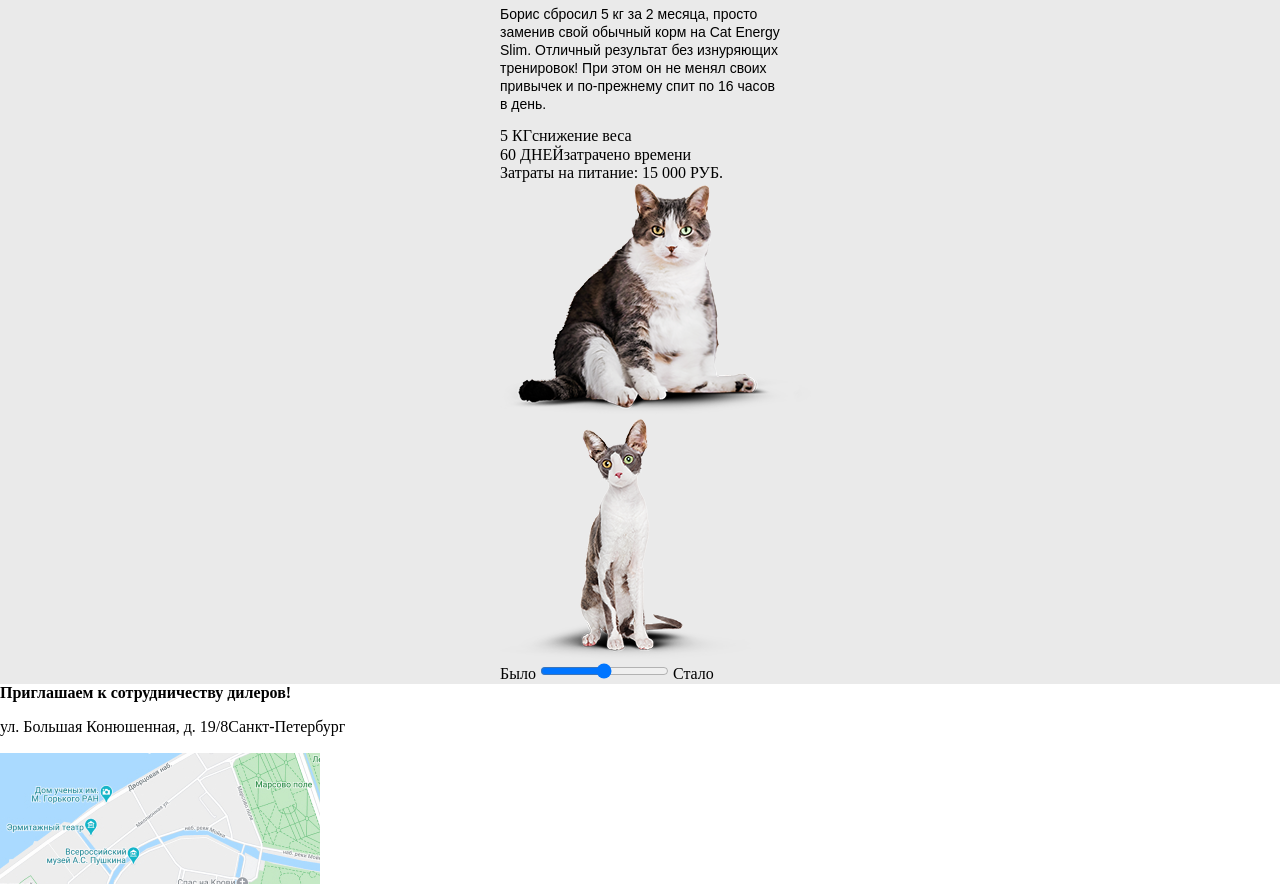
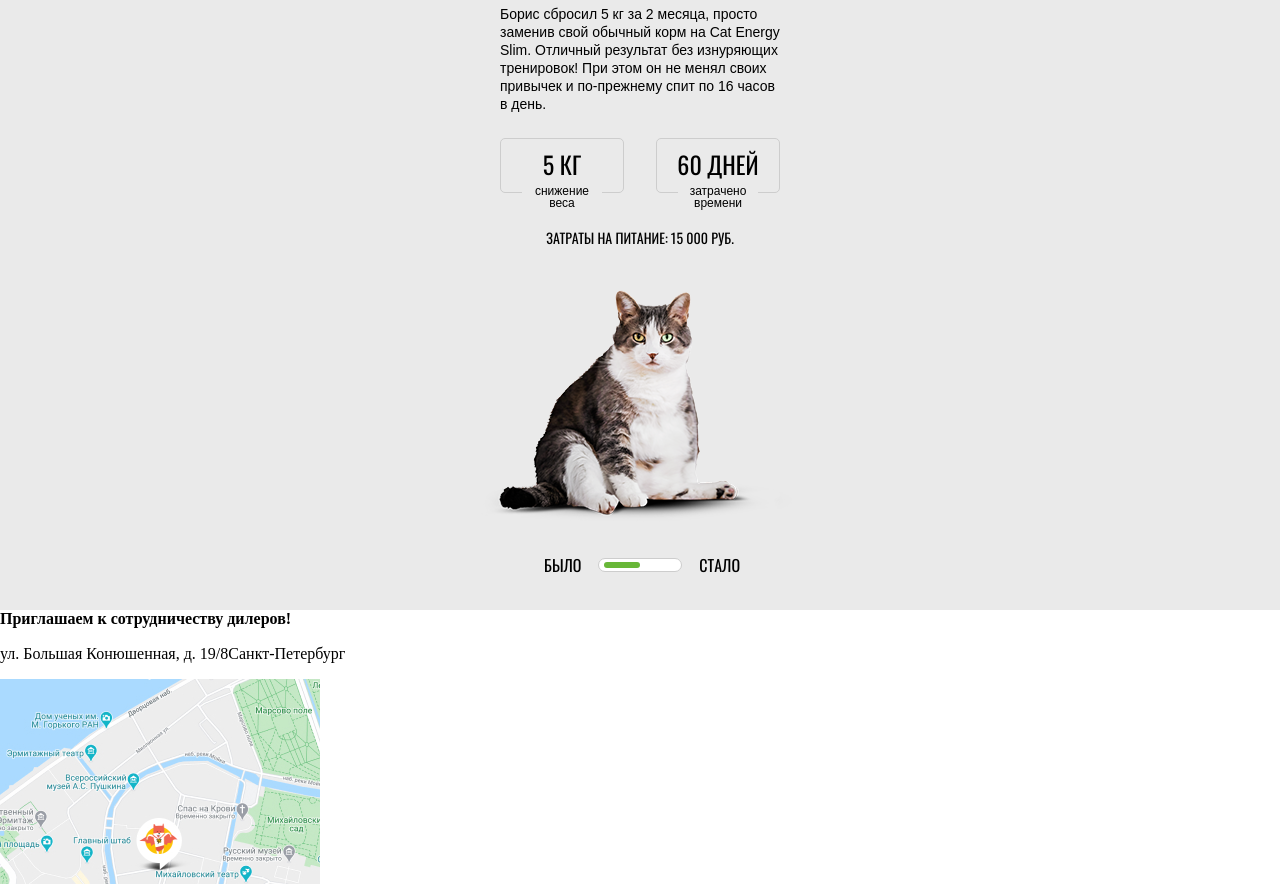
Before and after one commit to hidrargiumm/cat_energy, a website: page source/index.html in a window 1280 px wide. Shown: the part 1860-2744 px from the top of the page. Drawn offline with nearby package versions, Linux system fonts and the light colour scheme; files that its build step writes are made by us from their sources.

Commit message:
стилизация блока example главной страницы

```diff
--- a/source/index.html
+++ b/source/index.html
@@ -32,10 +32,10 @@
     <section class="description">
       <div class="description__wrapper">
         <h2 class="description__title">Функциональное питание для котов</h1>
-        <p class="description__slogan">Занялся собой? Займись котом!</p>
-        <img class="description__img" src="img/index-can 1.png" width="280" height="270"
-          alt="Упаковка питания для котов">
-        <a class="description__button button" href="form.html">Подобрать программу</a>
+          <p class="description__slogan">Занялся собой? Займись котом!</p>
+          <img class="description__img" src="img/index-can 1.png" width="280" height="270"
+            alt="Упаковка питания для котов">
+          <a class="description__button button" href="form.html">Подобрать программу</a>
       </div>
     </section>
     <section class="programs">
@@ -78,17 +78,23 @@
         <p class="example__text">Борис сбросил 5 кг за 2 месяца, просто заменив свой обычный корм на Cat Energy Slim.
           Отличный результат без изнуряющих тренировок! При этом он не менял своих привычек и по-прежнему спит по 16
           часов в день.</p>
-        <ul class="example__list">
-          <li class="example__item"><span>5 КГ</span>снижение веса</li>
-          <li class="example__item"><span>60 ДНЕЙ</span>затрачено времени</li>
-          <li class="example__item">Затраты на питание: 15 000 РУБ.</li>
-        </ul>
+        <div class="example__parameters">
+          <div class="example__list">
+            <p class="example__item">5 КГ<span>снижение веса</span></p>
+            <p class="example__item">60 ДНЕЙ<span>затрачено времени</span></p>
+          </div>
+          <p class="example__expenses">Затраты на питание: 15 000 РУБ.</p>
+        </div>
         <div class="example__interactive slider">
-          <img class="slider__img slider__img--before" src="img/before 1.png" alt="Было">
-          <img class="slider__img slider__img--after" src="img/after 1.png" alt="Стало">
+          <div class="slider__img-block">
+            <img class="slider__img slider__img--before" src="img/before 1.png" width="311" height="232" alt="Было">
+            <!-- <img class="slider__img slider__img--after" src="img/after 1.png" width="251" height="240" alt="Стало"> -->
+          </div>
           <div class="slider__controls">
             <span>Было</span>
-            <input class="slider__range" type="range" name="example__slider" id="example__slider">
+            <div class="slider__scale">
+              <div class="slider__bar"></div>
+            </div>
             <span>Стало</span>
           </div>
         </div>
--- a/source/sass/blocks/example.scss
+++ b/source/sass/blocks/example.scss
@@ -5,6 +5,7 @@
 .example__wrapper {
   @include wrapper;
   padding-top: 27px;
+  padding-bottom: 35px;
 }
 
 .example__title {
@@ -15,10 +16,118 @@
 
 .example__text {
   @include text;
+  margin-bottom: 25px;
+}
+
+.example__parameters {
+  margin-bottom: 42px;
 }
 
 .example__list {
   margin: 0;
+  margin-bottom: 35px;
   padding: 0;
   list-style: none;
+  display: flex;
+  justify-content: space-between;
+  flex-wrap: wrap;
 }
+
+.example__item {
+  @include title;
+  margin: 0;
+  display: flex;
+  flex-direction: column;
+  justify-content: center;
+  align-items: center;
+  position: relative;
+  width: 124px;
+  padding-top: 13px;
+  padding-bottom: 16px;
+  font-size: 24px;
+  line-height: 24px;
+  text-transform: uppercase;
+  border: 1px solid $color-special-gray;
+  border-radius: 5px;
+
+  span {
+    @include text;
+    position: absolute;
+    top: 46px;
+    width: 80px;
+    font-size: 12px;
+    line-height: 12px;
+    text-align: center;
+    text-transform: lowercase;
+    background-color: $color-gray-bg;
+  }
+}
+
+.example__expenses {
+  @include title;
+  font-size: 14px;
+  line-height: 20px;
+  text-align: center;
+  text-transform: uppercase;
+}
+
+.example__interactive {
+  display: flex;
+  flex-direction: column;
+  align-items: center;
+}
+
+.slider__img-block {
+  position: relative;
+  margin-bottom: 25px;
+  width: 311px;
+  height: 240px;
+}
+
+.slider__img {
+  position: absolute;
+}
+
+.slider__img--before {
+  width: 311px;
+  height: 232px;
+  left: -4px;
+}
+
+.slider__img--after {
+  width: 251px;
+  height: 240px;
+  top: 2px;
+  left: 33px;
+}
+
+.slider__controls {
+  display: flex;
+  align-items: center;
+  justify-content: space-between;
+  padding-left: 4px;
+  width: 200px;
+
+  span {
+    @include title;
+    font-size: 16px;
+    line-height: 20px;
+    text-transform: uppercase;
+  }
+}
+
+.slider__scale {
+  padding: 3px 5px;
+  width: 84px;
+  height: 14px;
+  background-color: $color-white;
+  border: 1px solid $color-special-gray;
+  border-radius: 10px;
+}
+
+.slider__bar {
+  width: 50%;
+  height: 6px;
+  background-color: $color-green;
+  border-radius: 10px;
+}
--- a/source/sass/blocks/programs.scss
+++ b/source/sass/blocks/programs.scss
@@ -55,9 +55,9 @@
 .programs__description {
   @include text;
   margin: 0;
-  margin-bottom: 18px;
+  margin-bottom: 19px;
   padding-bottom: 22px;
-  border-bottom: 2px solid $color-more-gray;
+  border-bottom: 1px solid $color-more-gray;
 }
 
 .programs__link {
```
